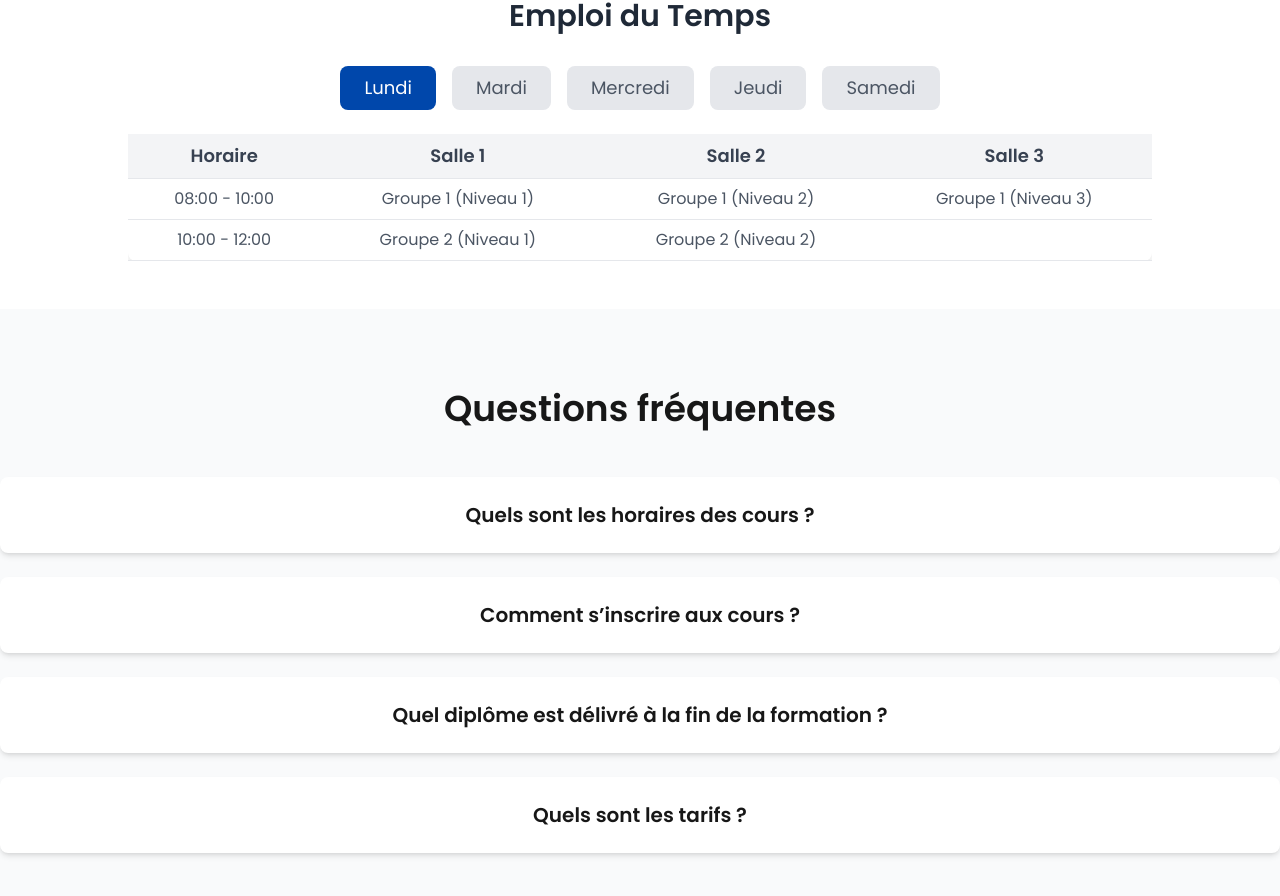
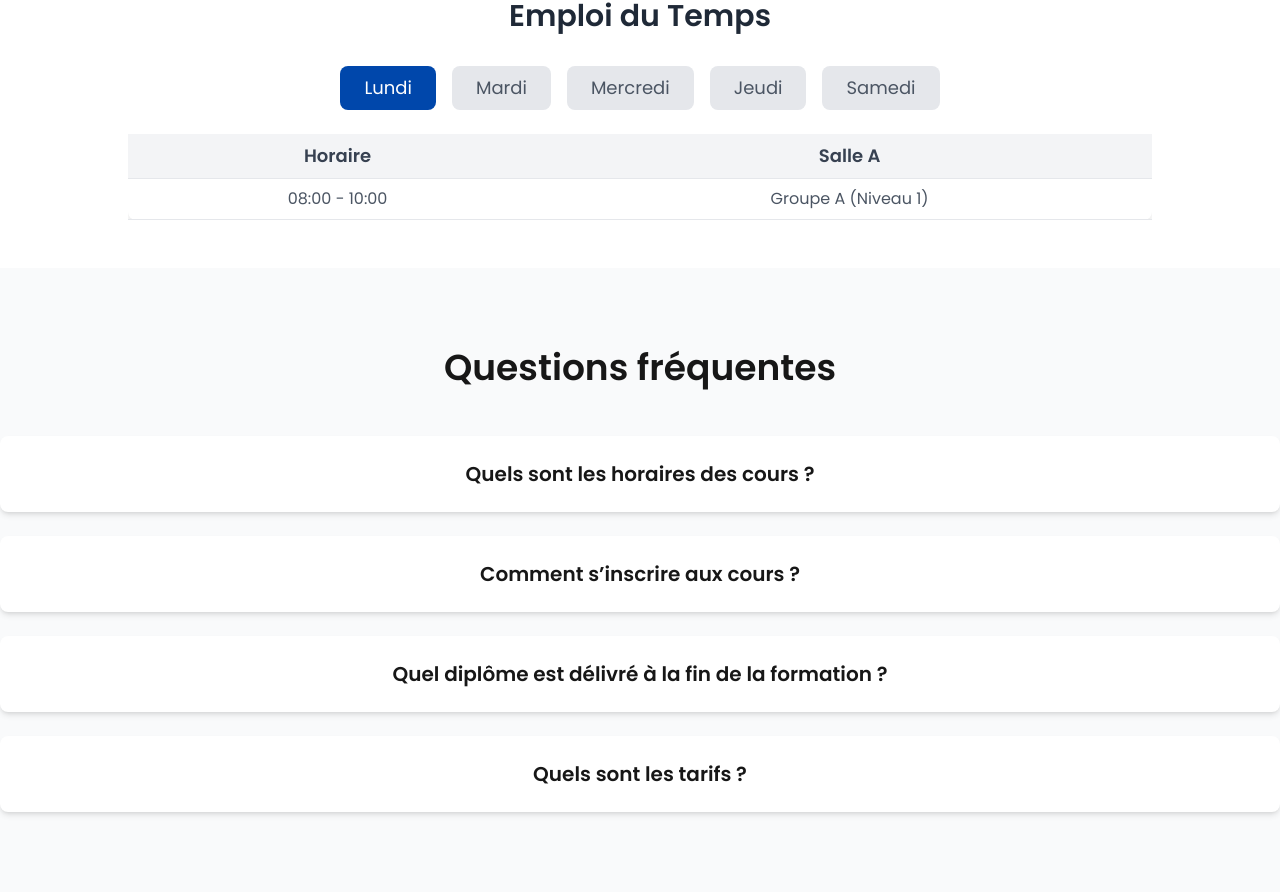
Before and after one commit to aminagr/language-school-nextjs-tailwind, a Next.js app: page /en/ in a window 1280 px wide. Shown: the part 2037-2933 px from the top of the page. Built offline with nearby package versions, Linux system fonts and the light colour scheme.

Commit message:
emploi du temps logique

```diff
--- a/src/components/Schedule.js
+++ b/src/components/Schedule.js
@@ -1,22 +1,35 @@
 'use client';
-import { useState } from "react";
+import { useState, useEffect } from "react";
+import { fetchGroups } from '@/utils'; // Assurez-vous que le chemin est correct
 
 export default function Schedule() {
   const [activeTab, setActiveTab] = useState("lundi");
+  const [scheduleData, setScheduleData] = useState([]);
 
+  useEffect(() => {
+    const groups = fetchGroups();
+    const formattedSchedule = formatScheduleData(groups);
+    setScheduleData(formattedSchedule);
+  }, []);
 
-  const scheduleData = [
-    { nom_jour: "lundi", creneau_horaire: "08:00 - 10:00", nom_salle: "Salle 1", nom_niveau: "Niveau 1", nom_groupe: "Groupe 1" },
-    { nom_jour: "lundi", creneau_horaire: "08:00 - 10:00", nom_salle: "Salle 2", nom_niveau: "Niveau 2", nom_groupe: "Groupe 1" },
-    { nom_jour: "lundi", creneau_horaire: "08:00 - 10:00", nom_salle: "Salle 3", nom_niveau: "Niveau 3", nom_groupe: "Groupe 1" },
-    { nom_jour: "lundi", creneau_horaire: "10:00 - 12:00", nom_salle: "Salle 1", nom_niveau: "Niveau 1", nom_groupe: "Groupe 2" },
-    { nom_jour: "lundi", creneau_horaire: "10:00 - 12:00", nom_salle: "Salle 2", nom_niveau: "Niveau 2", nom_groupe: "Groupe 2" },
-    { nom_jour: "mardi", creneau_horaire: "08:00 - 10:00", nom_salle: "Salle 2", nom_niveau: "Niveau 1", nom_groupe: "Groupe 3" },
-    { nom_jour: "mardi", creneau_horaire: "10:00 - 12:00", nom_salle: "Salle 3", nom_niveau: "Niveau 3", nom_groupe: "Groupe 2" },
-    { nom_jour: "mercredi", creneau_horaire: "08:00 - 10:00", nom_salle: "Salle 1", nom_niveau: "Niveau 1", nom_groupe: "Groupe F" },
-    { nom_jour: "mercredi", creneau_horaire: "10:00 - 12:00", nom_salle: "Salle 3", nom_niveau: "Niveau 3", nom_groupe: "Groupe 2" },
+  const formatScheduleData = (groups) => {
+    const formattedData = [];
 
-  ];
+    groups.forEach((group) => {
+      group.sessions.forEach((session) => {
+        const { day, start_time, end_time, room_name } = session;
+        formattedData.push({
+          nom_jour: day.toLowerCase(),
+          creneau_horaire: `${start_time} - ${end_time}`,
+          nom_salle: room_name,
+          nom_niveau: group.level,
+          nom_groupe: group.group_name,
+        });
+      });
+    });
+
+    return formattedData;
+  };
 
   const groupedData = scheduleData.reduce((acc, item) => {
     const { nom_jour, creneau_horaire, nom_salle, nom_niveau, nom_groupe } = item;
@@ -61,18 +74,22 @@ export default function Schedule() {
             <thead className="bg-gray-100">
               <tr>
                 <th className="px-4 py-2 border-b text-lg font-semibold text-gray-700">Horaire</th>
-                {["Salle 1", "Salle 2", "Salle 3"].map((salle, index) => (
-                  <th key={index} className="px-4 py-2 border-b text-lg font-semibold text-gray-700">{salle}</th>
-                ))}
+                {/* Dynamic generation of room columns */}
+                {Object.values(groupedData[activeTab] || {}).flatMap(row =>
+                  Object.keys(row.salles).map((room, index) => (
+                    <th key={index} className="px-4 py-2 border-b text-lg font-semibold text-gray-700">{room}</th>
+                  ))
+                )}
               </tr>
             </thead>
             <tbody>
               {groupedData[activeTab]?.map((schedule, index) => (
                 <tr key={index}>
                   <td className="px-4 py-2 border-b text-gray-600">{schedule.creneau_horaire}</td>
-                  {["Salle 1", "Salle 2", "Salle 3"].map((salle, index) => (
+                  {/* Displaying the rooms and their associated groups */}
+                  {Object.keys(schedule.salles).map((room, index) => (
                     <td key={index} className="px-4 py-2 border-b text-gray-600">
-                      {schedule.salles[salle]?.map((group, idx) => (
+                      {schedule.salles[room]?.map((group, idx) => (
                         <div key={idx}>
                           {group.groupe} ({group.niveau})
                         </div>
```
